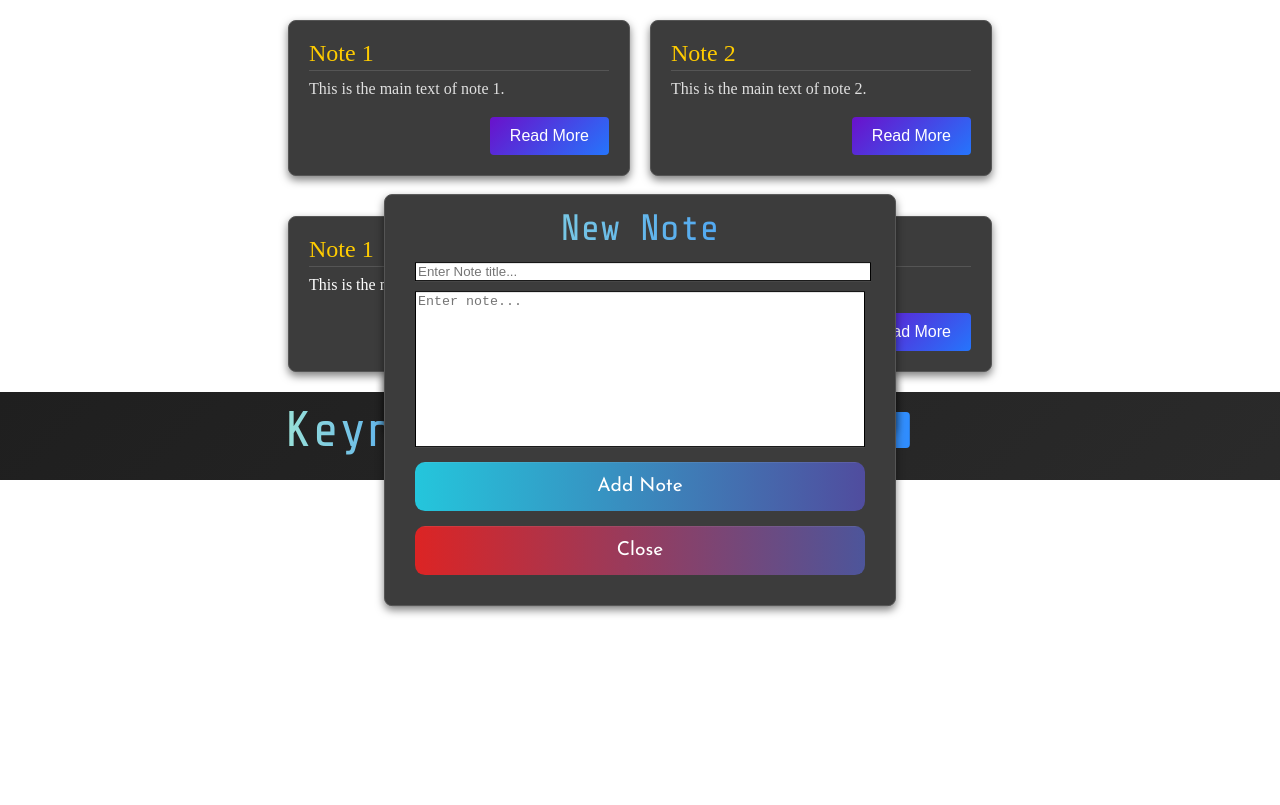
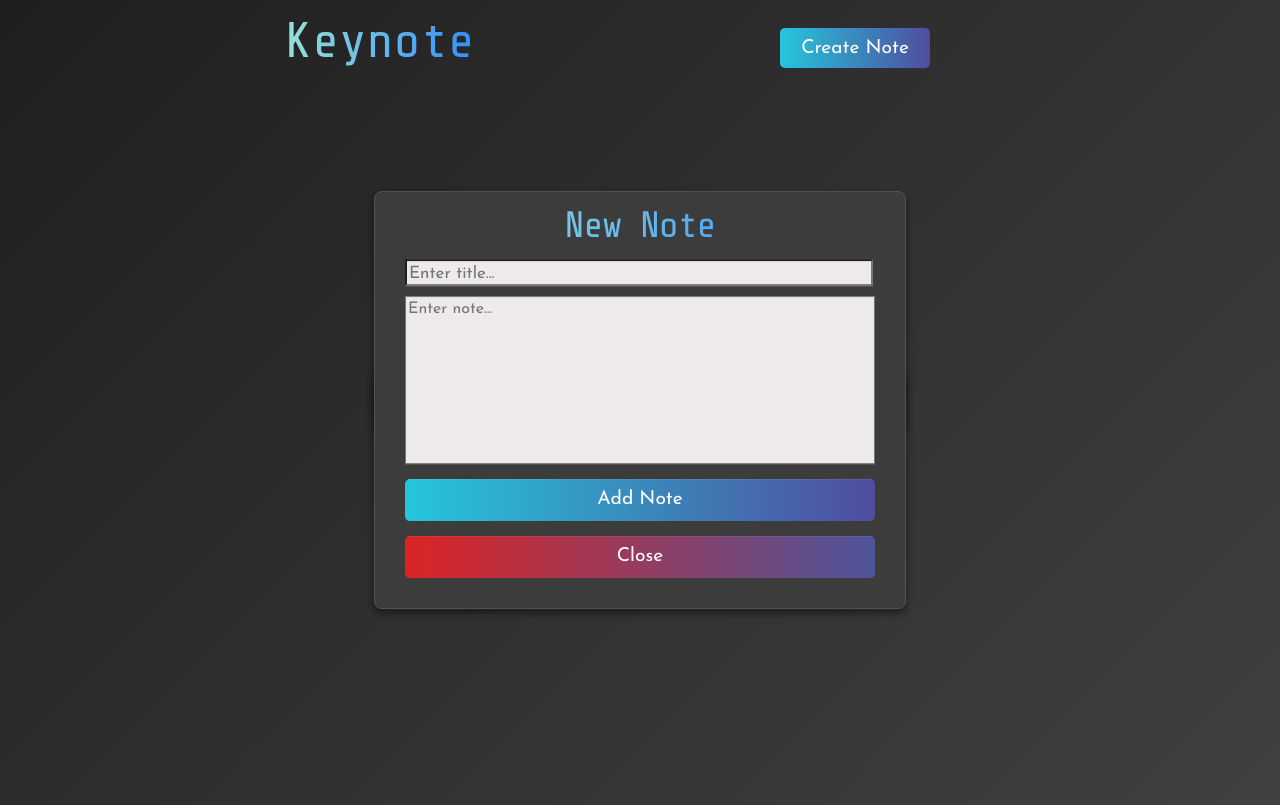
Before and after one commit to Vahe-Sevachyan/keynote, a Vue app: page / in a window 1280 px wide. Both pictures are taken after a click on the button "Create Note". Built offline with nearby package versions, Linux system fonts and the light colour scheme.

Commit message:
updated button styles and card title

```diff
--- a/src/App.vue
+++ b/src/App.vue
@@ -13,8 +13,8 @@
       :modifiedNote="selectedNote.text"
       :modifiedTitle="selectedNote.title"
     />
-    <Test />
-    <Test2 />
+    <!-- <Test />
+    <Test2 /> -->
     <div class="container">
       <div class="nav-section">
         <h1 class="header">Keynote</h1>
@@ -175,8 +175,10 @@ function deleteNoteHandler(index) {
 .container {
   /* width: 1380px; */
   /* max-height: 800px; */
-  overflow-y: auto;
-  overflow-x: hidden;
+  height: 100vh;
+  overflow: hidden;
+  /* overflow-y: auto;
+  overflow-x: hidden; */
   transition: max-height 5.3s ease-in;
   transition: max-height 3.25s ease;
   transition-duration: 2s;
@@ -184,8 +186,9 @@ function deleteNoteHandler(index) {
   padding-top: 5px;
   margin: auto;
   background: linear-gradient(135deg, #1f1f1f, #2e2e2e, #3c3c3c, #4a4a4a);
-  background-size: 400% 400%;
+  background-size: 150% 100%;
   /* animation: gradient 45s ease infinite; */
+  /* height: 100%; */
 }
 
 @keyframes gradient {
--- a/src/components/CreateNoteBtn.vue
+++ b/src/components/CreateNoteBtn.vue
@@ -46,27 +46,56 @@ function toggleModal() {
 }*/
 
 button {
+  background-image: linear-gradient(
+    to right,
+    #24c6dc 0%,
+    #514a9d 51%,
+    #24c6dc 100%
+  );
+  width: 100%;
+  margin-top: 15px;
+  /* padding: 15px 45px; */
+  width: 150px;
+  height: 40px;
+  text-align: center;
+  /* text-transform: uppercase; */
+  font-family: "Josefin Sans", sans-serif;
+  transition: 0.5s;
+  background-size: 200% auto;
+  font-size: 1.2rem;
+  color: white;
+  /* box-shadow: 0 0 20px #eee; */
+  border-radius: 5px;
+  border: none;
+  display: block;
+}
+/* button {
   align-self: flex-end;
   background: linear-gradient(
     to right,
     hsl(203, 49%, 63%),
     hsl(213, 100%, 59%)
   );
+  background-size: 100% auto;
   border: none;
-  border-radius: 4px;
+  border-radius: 6px;
+  text-align: center;
   color: #fff;
   cursor: pointer;
   font-family: "Josefin Sans", sans-serif;
-  font-size: 1em;
-  padding: 10px 20px;
-  background-position: right center; /* change the direction of the change here */
+  font-size: 1.5em;
+  width: 150px;
+  height: 40px;
+  background-position: right center; change the direction of the change here
   text-decoration: none;
-  /* transition: background 0.5s ease, transform 0.3s ease; */
-  transition: 0.5s;
-}
+  transition: background 0.5s ease, transform 0.3s ease;
+} */
 
 button:hover {
   background-position: right center;
+  color: #fff;
+  text-decoration: none;
+  cursor: pointer;
   /* transform: scale(1.1); */
 }
 </style>
--- a/src/components/Modal.vue
+++ b/src/components/Modal.vue
@@ -63,7 +63,7 @@ const errorMessage = ref("");
 const title = ref("New Note");
 const categoryInputPlaceHolder = ref("Enter Category Name");
 const textAreaPlaceHolder = ref("Enter note...");
-const inputAreaPlaceHolder = ref("Enter Note title...");
+const inputAreaPlaceHolder = ref("Enter title...");
 const saveButtonText = ref("Add Note");
 const closeButtonText = ref("Close");
 const emit = defineEmits("add-note", "close");
@@ -173,15 +173,43 @@ function getBtnColor() {
 
 <style scoped>
 .title-input {
+  /* border: 1px solid black; */
+  margin-bottom: 10px;
+  font-size: 17px;
+  padding: 4px 0 2px 2px;
+  width: 462px;
+  font-family: "Josefin Sans", sans-serif;
+  background-color: rgb(238, 234, 234);
+}
+.title-input:focus {
+  outline: none;
+  /* border: 2px solid #106de6; */
+}
+
+textarea {
+  padding: 4px 0 2px 2px;
+  font-size: 16px;
+  font-family: "Josefin Sans", sans-serif;
+  resize: none;
+  background-color: rgb(238, 234, 234);
+  /* width: 100%; */
+  /* border: 1.8px solid black; */
+}
+textarea:focus {
+  outline: none;
+  /* border: 2px solid #106de6; */
+}
+
+/* .category-input {
   border: 1px solid black;
   margin-bottom: 10px;
   width: 100%;
 }
-.category-input {
-  border: 1px solid black;
-  margin-bottom: 10px;
-  width: 100%;
-}
+.category-input:focus {
+  outline: none;
+  border: 2px solid #106de6;
+} */
+
 .overlay {
   position: absolute;
   width: 450px;
@@ -211,9 +239,7 @@ function getBtnColor() {
   border: 1px solid #555;
   border-radius: 8px;
   box-shadow: 0 4px 8px rgba(0, 0, 0, 0.5);
-  width: 450px;
-  /* background-color: #ffffff; */
-  /* border-radius: 10px; */
+  width: 470px;
   padding: 30px;
   /* position: relative; */
   display: flex;
@@ -234,6 +260,7 @@ function getBtnColor() {
   text-align: center;
   font-family: "Share Tech Mono", monospace;
   font-size: 2.3rem;
+  letter-spacing: -1px;
   /* color: linear-gradient(to right, hsl(170, 56%, 75%), hsl(213, 100%, 59%)); */
   background: linear-gradient(
     to right,
@@ -243,14 +270,7 @@ function getBtnColor() {
   -webkit-background-clip: text;
   -webkit-text-fill-color: transparent;
 }
-.title-input:focus {
-  outline: none;
-  border: 2px solid #106de6;
-}
-.category-input:focus {
-  outline: none;
-  border: 2px solid #106de6;
-}
+
 .modal button {
   background-image: linear-gradient(
     to right,
@@ -260,7 +280,7 @@ function getBtnColor() {
   );
   width: 100%;
   margin-top: 15px;
-  padding: 15px 45px;
+  height: 42px;
   text-align: center;
   /* text-transform: uppercase; */
   font-family: "Josefin Sans", sans-serif;
@@ -268,8 +288,7 @@ function getBtnColor() {
   background-size: 200% auto;
   font-size: 1.2rem;
   color: white;
-  /* box-shadow: 0 0 20px #eee; */
-  border-radius: 10px;
+  border-radius: 5px;
   border: none;
   display: block;
 }
@@ -289,18 +308,15 @@ function getBtnColor() {
     #dc2424 100%
   );
   margin-top: 15px;
-  padding: 15px 45px;
   text-align: center;
-  /* text-transform: uppercase; */
   transition: 0.5s;
   background-size: 200% auto;
   font-family: "Josefin Sans", sans-serif;
   font-size: 1.2rem;
-  font-weight: 400;
   color: white;
-  /* box-shadow: 0 0 20px #eee; */
-  border-radius: 10px;
+  border-radius: 5px;
   display: block;
+  width: 100%;
 }
 
 #close:hover {
@@ -313,13 +329,4 @@ function getBtnColor() {
   color: tomato;
   font-family: Verdana, Tahoma, sans-serif;
 }
-
-textarea {
-  resize: none;
-  border: 1.8px solid black;
-}
-textarea:focus {
-  outline: none;
-  border: 2px solid #106de6;
-}
 </style>
--- a/src/components/NoteCard.vue
+++ b/src/components/NoteCard.vue
@@ -77,29 +77,72 @@ function deleteNote() {
 
 <style scoped>
 .toggle-card-size-btn {
-  width: 98px;
-  border-radius: 5px;
-  border: none;
-  cursor: pointer;
-  margin-bottom: 4.5px;
   display: flex;
   justify-content: space-around;
   font-size: 0.8rem;
+  /* below  */
+
+  background-image: linear-gradient(
+    to right,
+    #24c6dc 0%,
+    #514a9d 51%,
+    #24c6dc 100%
+  );
+  width: 100%;
+  /* padding: 15px 45px; */
+  width: 85px;
+  height: 25px;
+  text-align: center;
+  font-family: "Josefin Sans", sans-serif;
+  transition: 0.5s;
+  background-size: 200% auto;
+  color: white;
+  /* box-shadow: 0 0 20px #eee; */
+  border-radius: 5px;
+  cursor: pointer;
+  border: none;
+  display: block;
+  margin-bottom: 4.5px;
 }
 
 .toggle-text-hide-btn {
-  width: 80px;
-  font-family: "Poppins", sans-serif;
+  background-image: linear-gradient(
+    to right,
+    #dc2424 0%,
+    #4a569d 51%,
+    #dc2424 100%
+  );
+  width: 100%;
+  /* padding: 15px 45px; */
+  width: 70px;
+  height: 25px;
+  text-align: center;
+  font-family: "Josefin Sans", sans-serif;
+  transition: 0.5s;
+  background-size: 200% auto;
+  font-size: 0.8rem;
+  color: white;
+  /* box-shadow: 0 0 20px #eee; */
   border-radius: 5px;
-  margin-bottom: 4.5px;
-  font-size: 13.5px;
-  background-color: black;
-  color: #ffff;
+  cursor: pointer;
+  border: none;
+  display: block;
+}
+.toggle-text-hide-btn:hover {
+  background-position: right center;
+  color: #fff;
+  cursor: pointer;
+}
+.toggle-card-size-btn:hover {
+  background-position: right center;
+  color: #fff;
+  cursor: pointer;
 }
 .btn-container {
   width: 210px;
   display: flex;
   justify-content: space-evenly;
+  margin: auto;
 }
 span {
   display: flex;
@@ -179,7 +222,7 @@ span {
   /* overflow: hidden; */
   border-radius: 8px;
   padding: 3px;
-  font-size: 14px;
+  /* font-size: 14px; */
   overflow-y: auto;
   /* overflow-x: hidden; */
   transition: height 1.3s ease-in-out;
@@ -188,11 +231,21 @@ span {
   font-family: "Nunito", Verdana, sans-serif;
   font-size: 13px;
   text-align: center;
+  margin: auto;
 }
 
 .card-title-container p {
-  /* margin-bottom: 5px; */
+  font-size: 1.1rem;
+  font-family: "Share Tech Mono", monospace;
+  background: linear-gradient(
+    to right,
+    hsl(188, 65%, 48%),
+    hsl(213, 100%, 59%)
+  );
+  -webkit-background-clip: text;
+  -webkit-text-fill-color: transparent;
 }
+
 .card-title-container span {
   font-size: 20px;
 }
```
